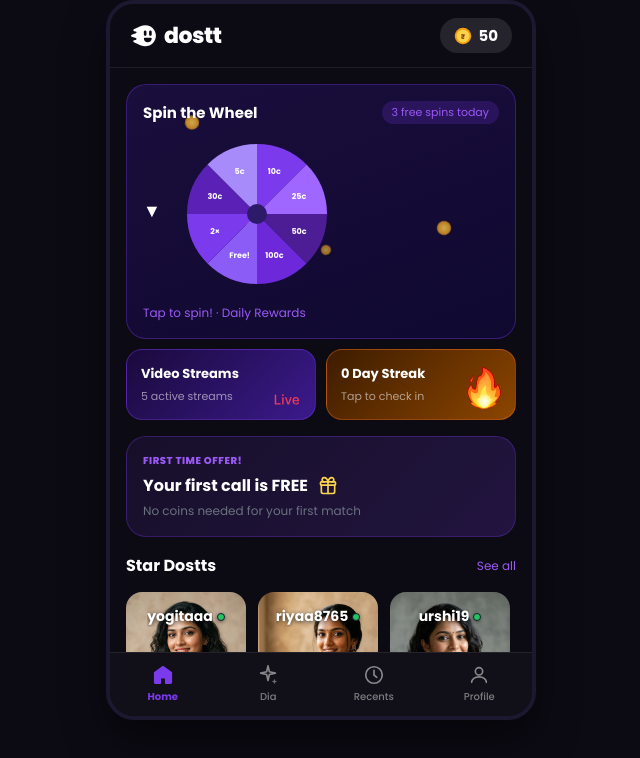
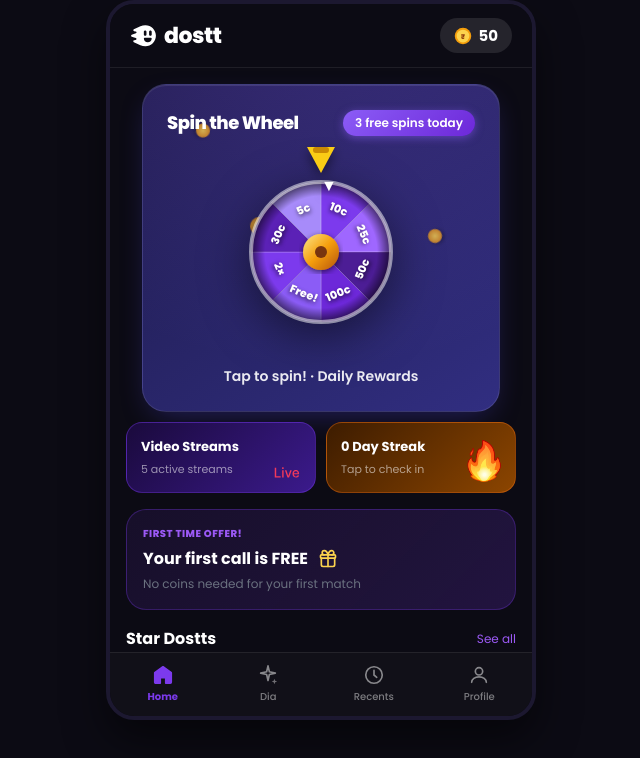
Before and after one commit to srikanthamsa/dostt-daily-streak-srikant, a React (Vite) app: page / in a window 1280 px wide. Both pictures are taken after a click on the button "Explore prototype". Shown: the top 758 px of the page, without its empty margins (319-959 px from the left). Built offline with nearby package versions, Linux system fonts and the light colour scheme.

Commit message:
feat: upgrade spin wheel to premium UI, premium send buttons, replaced globe icon

```diff
--- a/src/App.css
+++ b/src/App.css
@@ -117,17 +117,19 @@
 .qc-sub        { font-size: 11px; color: var(--text-dim); white-space: nowrap; overflow: hidden; text-overflow: ellipsis; }
 
 /* Spin wheel card */
-.spin-card   { background: linear-gradient(160deg,#1a0e3c,#0f0930); border: 1px solid rgba(124,58,237,0.35); border-radius: 20px; padding: 16px; display: flex; flex-direction: column; gap: 10px; cursor: pointer; position: relative; overflow: hidden; }
-.spin-header { display: flex; align-items: center; justify-content: space-between; position: relative; z-index: 1; }
-.spin-title  { font-size: 15px; font-weight: 700; color: white; }
-.spins-left  { font-size: 11px; color: var(--purple-bright); background: rgba(124,58,237,0.2); padding: 3px 10px; border-radius: 20px; }
-.spin-area   { display: flex; align-items: center; gap: 16px; position: relative; z-index: 1; }
-.spin-pointer { font-size: 18px; color: white; margin-top: -8px; flex-shrink: 0; }
-.spin-result  { display: flex; flex-direction: column; min-width: 0; }
-.spin-result span  { font-size: 11px; color: var(--text-dim); }
-.spin-result strong { font-size: 22px; color: var(--gold); display: flex; align-items: center; gap: 5px; flex-shrink: 0; }
-.spin-cta    { font-size: 12px; color: var(--purple-bright); }
-.spin-cta.disabled { color: var(--text-dim); }
+.spin-card { background: linear-gradient(145deg, #1e1b4b, #312e81); border: 1px solid rgba(255,255,255,0.1); box-shadow: 0 10px 30px -10px rgba(79, 70, 229, 0.4), inset 0 1px 0 rgba(255,255,255,0.1); border-radius: 24px; padding: 24px; display: flex; flex-direction: column; gap: 16px; cursor: pointer; position: relative; overflow: hidden; align-items: center; margin: 0 16px; }
+.spin-card::before { content: ""; position: absolute; top: -50%; left: -50%; width: 200%; height: 200%; background: radial-gradient(circle at 50% 0%, rgba(139, 92, 246, 0.25), transparent 60%); pointer-events: none; z-index: 0; }
+.spin-header { display: flex; align-items: center; justify-content: space-between; position: relative; z-index: 1; width: 100%; }
+.spin-title  { font-size: 18px; font-weight: 800; color: white; letter-spacing: -0.5px; }
+.spins-left  { font-size: 12px; font-weight: 600; color: white; background: linear-gradient(135deg, #8b5cf6, #6d28d9); padding: 4px 12px; border-radius: 20px; box-shadow: 0 2px 8px rgba(139,92,246,0.5); }
+.spin-area   { display: flex; flex-direction: column; align-items: center; justify-content: center; position: relative; z-index: 1; width: 100%; padding-top: 10px; }
+.spin-pointer { position: absolute; top: -5px; left: 50%; transform: translateX(-50%); z-index: 10; width: 0; height: 0; border-left: 14px solid transparent; border-right: 14px solid transparent; border-top: 26px solid #facc15; filter: drop-shadow(0 4px 6px rgba(0,0,0,0.5)); }
+.spin-pointer::after { content: ""; position: absolute; top: -26px; left: -8px; width: 16px; height: 6px; background: #ca8a04; border-radius: 3px; }
+.spin-result  { display: flex; flex-direction: column; align-items: center; margin-top: 16px; }
+.spin-result span  { font-size: 13px; color: rgba(255,255,255,0.7); font-weight: 500; }
+.spin-result strong { font-size: 28px; color: #fcd34d; display: flex; align-items: center; gap: 8px; flex-shrink: 0; text-shadow: 0 2px 10px rgba(252,211,77,0.3); }
+.spin-cta    { font-size: 14px; font-weight: 600; color: rgba(255,255,255,0.9); z-index: 1; margin-top: 8px; }
+.spin-cta.disabled { color: rgba(255,255,255,0.4); }
 
 .coin-drop { position: absolute; width: 14px; height: 14px; background: radial-gradient(circle, #FCD34D, #D97706); border-radius: 50%; box-shadow: 0 2px 4px rgba(0,0,0,0.4); opacity: 0; animation: dropCoin linear infinite; z-index: 0; }
 .coin-drop:nth-child(1) { left: 15%; animation-duration: 2.2s; animation-delay: 0s; }
@@ -385,7 +387,19 @@
   20%, 40% { transform: scale(1.2) rotate(10deg); }
   50% { transform: scale(1) rotate(0deg); }
 }
-.chat-send  { width: 36px; height: 36px; background: var(--purple); color: white; border: none; border-radius: 50%; font-size: 16px; cursor: pointer; flex-shrink: 0; }
+.chat-send {
+  width: 36px; height: 36px;
+  background: linear-gradient(135deg, #a78bfa, #7c3aed);
+  color: white; border: none; border-radius: 50%;
+  display: flex; align-items: center; justify-content: center;
+  box-shadow: 0 4px 12px rgba(124, 58, 237, 0.4), inset 0 2px 4px rgba(255,255,255,0.3);
+  cursor: pointer; flex-shrink: 0;
+  transition: transform 0.2s cubic-bezier(0.34, 1.56, 0.64, 1), box-shadow 0.2s;
+}
+.chat-send:active {
+  transform: scale(0.9);
+  box-shadow: 0 2px 6px rgba(124, 58, 237, 0.3), inset 0 2px 4px rgba(255,255,255,0.1);
+}
 
 /* ══════════════════════════════════════════════════════════════
    RECENTS & PROFILE
--- a/src/HomeScreen.jsx
+++ b/src/HomeScreen.jsx
@@ -1,5 +1,5 @@
 import { useState, useEffect } from 'react'
-import { Briefcase, Gift } from 'lucide-react'
+import { Briefcase, Gift, Globe, ChevronDown, ChevronUp } from 'lucide-react'
 import LiveStream    from './LiveStream'
 import GoldCoin      from './GoldCoin'
 import LanguageFilter from './LanguageFilter'
@@ -59,31 +59,54 @@
       <div className="spin-area">
         <div className="spin-pointer">▼</div>
         <svg
-          width={r * 2 + 20} height={r * 2 + 20}
-          viewBox={`0 0 ${r*2+20} ${r*2+20}`}
-          style={{ transform: `rotate(${angle}deg)`, transition: spinning ? 'transform 3.2s cubic-bezier(0.2,0,0.1,1)' : 'none' }}
+          width={r * 2 + 40} height={r * 2 + 40}
+          viewBox={`0 0 ${r*2+40} ${r*2+40}`}
+          style={{ transform: `rotate(${angle}deg)`, transition: spinning ? 'transform 3.2s cubic-bezier(0.2,0,0.1,1)' : 'none', filter: 'drop-shadow(0 12px 24px rgba(0,0,0,0.5))' }}
         >
+          <defs>
+            <radialGradient id="wheel-glow" cx="50%" cy="50%" r="50%">
+              <stop offset="80%" stopColor="transparent" />
+              <stop offset="100%" stopColor="rgba(0,0,0,0.6)" />
+            </radialGradient>
+            <linearGradient id="center-pin" x1="0" y1="0" x2="1" y2="1">
+              <stop offset="0%" stopColor="#fde68a" />
+              <stop offset="50%" stopColor="#f59e0b" />
+              <stop offset="100%" stopColor="#b45309" />
+            </linearGradient>
+            <filter id="inner-shadow">
+              <feDropShadow dx="0" dy="2" stdDeviation="3" floodOpacity="0.6" />
+            </filter>
+          </defs>
+          <g transform="translate(20,20)">
             {PRIZES.map((p, i) => {
               const a1 = (i * seg - 90) * (Math.PI / 180)
               const a2 = ((i + 1) * seg - 90) * (Math.PI / 180)
-            const x1 = r + 10 + r * Math.cos(a1)
-            const y1 = r + 10 + r * Math.sin(a1)
-            const x2 = r + 10 + r * Math.cos(a2)
-            const y2 = r + 10 + r * Math.sin(a2)
+              const x1 = r + r * Math.cos(a1)
+              const y1 = r + r * Math.sin(a1)
+              const x2 = r + r * Math.cos(a2)
+              const y2 = r + r * Math.sin(a2)
               const mid = (a1 + a2) / 2
+              const textX = r + (r * 0.65) * Math.cos(mid)
+              const textY = r + (r * 0.65) * Math.sin(mid)
+              const textRot = (mid * 180 / Math.PI) + 90
               return (
                 <g key={i}>
-                <path d={`M${r+10},${r+10} L${x1},${y1} A${r},${r} 0 0,1 ${x2},${y2} Z`} fill={COLORS[i]} />
+                  <path d={`M${r},${r} L${x1},${y1} A${r},${r} 0 0,1 ${x2},${y2} Z`} fill={COLORS[i]} stroke="rgba(255,255,255,0.2)" strokeWidth="1" />
                   <text
-                  x={r + 10 + (r * 0.65) * Math.cos(mid)}
-                  y={r + 10 + (r * 0.65) * Math.sin(mid)}
+                    x={textX}
+                    y={textY}
                     textAnchor="middle" dominantBaseline="middle"
-                  fontSize="8" fill="white" fontWeight="700"
+                    fontSize="11" fill="white" fontWeight="800"
+                    style={{ textShadow: '0 2px 4px rgba(0,0,0,0.6)', transform: `rotate(${textRot > 90 && textRot < 270 ? textRot + 180 : textRot}deg)`, transformOrigin: `${textX}px ${textY}px` }}
                   >{p.split(' ')[0]}</text>
                 </g>
               )
             })}
-          <circle cx={r+10} cy={r+10} r="10" fill="#2D1B69" />
+            <circle cx={r} cy={r} r={r} fill="url(#wheel-glow)" pointerEvents="none" />
+            <circle cx={r} cy={r} r={r} fill="none" stroke="rgba(255,255,255,0.5)" strokeWidth="4" />
+            <circle cx={r} cy={r} r="18" fill="url(#center-pin)" filter="url(#inner-shadow)" />
+            <circle cx={r} cy={r} r="6" fill="#78350f" />
+          </g>
         </svg>
         {result && (
           <div className="spin-result">
@@ -131,8 +154,8 @@
   return (
     <div className="filter-row-wrap">
       <button className="filter-row-btn" style={{ borderRadius: open ? '16px 16px 0 0' : '16px', borderBottom: open ? 'none' : '1px solid var(--border-dark)' }} onClick={() => setOpen(o => !o)}>
-        <span>🌐 Find listeners in your language & city</span>
-        <span className="filter-arrow">{open ? '▲' : '▼'}</span>
+        <span style={{ display: 'flex', alignItems: 'center' }}><Globe size={16} style={{ marginRight: 6, color: '#7C3AED' }} /> Find listeners in your language & city</span>
+        <span className="filter-arrow">{open ? <ChevronUp size={16} /> : <ChevronDown size={16} />}</span>
       </button>
       {open && (
         <div className="filter-inline">
```
Lines whose indentation alone changed are shown as unchanged.
